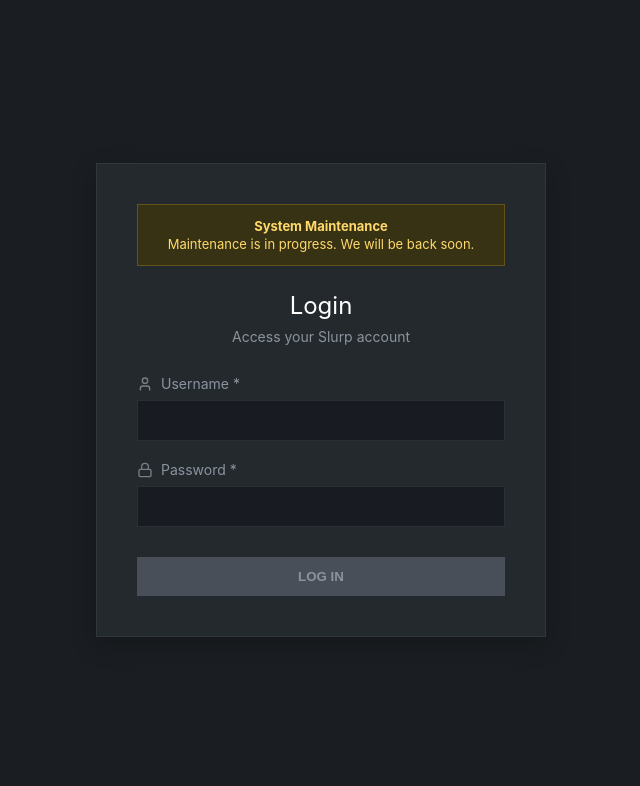
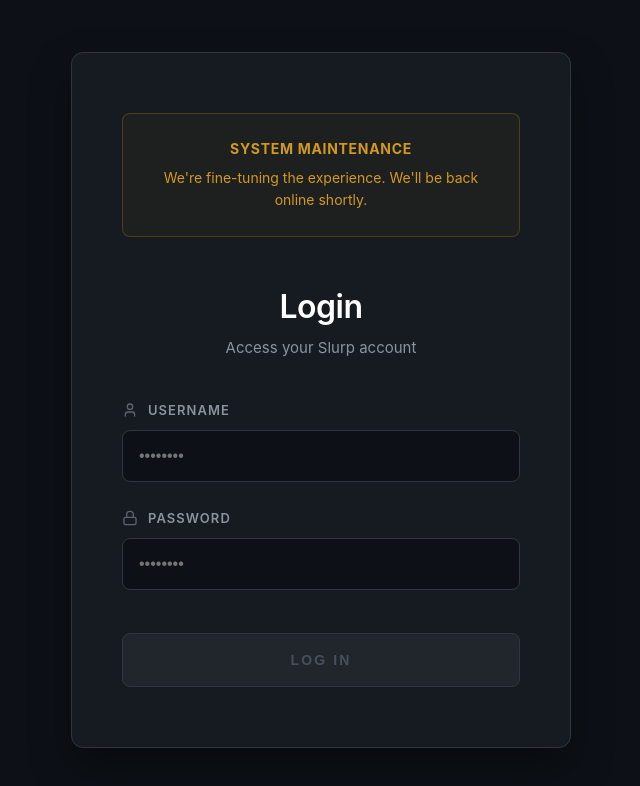
Before and after one commit to airveIo/airvelo.github.io, a plain HTML site: page index.html in a window 1280 px wide. Shown: the whole page, without its empty margins (319-959 px from the left). Drawn offline with nearby package versions, Linux system fonts and the light colour scheme.

Commit message:
Update index.html

```diff
--- a/index.html
+++ b/index.html
@@ -6,10 +6,19 @@
     <title>Slurp</title>
     <script src="https://unpkg.com/lucide@latest"></script>
     <style>
+        :root {
+            --bg-main: #0d1117;
+            --bg-card: #161b22;
+            --border-color: #30363d;
+            --text-primary: #f0f6fc;
+            --text-secondary: #8b949e;
+            --accent-warning: #d29922;
+        }
+
         body {
-            background-color: #1a1d21;
-            color: #e1e1e1;
-            font-family: -apple-system, BlinkMacSystemFont, "Segoe UI", Roboto, sans-serif;
+            background-color: var(--bg-main);
+            color: var(--text-primary);
+            font-family: 'Inter', -apple-system, BlinkMacSystemFont, "Segoe UI", Roboto, sans-serif;
             margin: 0;
             display: flex;
             justify-content: center;
@@ -17,95 +26,99 @@
             height: 100vh;
             user-select: none;
             -webkit-user-select: none;
-            -ms-user-select: none;
+            overflow: hidden;
         }
 
         .login-container {
-            background: #24292e;
-            padding: 40px;
-            border: 1px solid #30363d;
+            background: var(--bg-card);
+            padding: 60px 50px; /* Spacious internal padding */
+            border: 1px solid var(--border-color);
             width: 100%;
-            max-width: 450px;
+            max-width: 500px; /* Increased width to fix the "squished" feel */
             box-sizing: border-box;
-            border-radius: 0;
-            box-shadow: 0 8px 24px rgba(0,0,0,0.2);
+            border-radius: 12px;
+            box-shadow: 0 20px 40px rgba(0,0,0,0.4);
             pointer-events: none;
         }
 
         .maintenance-notice {
-            background-color: #383214;
-            border: 1px solid #635219;
-            color: #ffda6a;
-            padding: 12px;
-            font-size: 13px;
-            margin-bottom: 25px;
-            border-radius: 0;
-            line-height: 1.4;
+            background-color: rgba(187, 128, 9, 0.05);
+            border: 1px solid rgba(187, 128, 9, 0.3);
+            color: var(--accent-warning);
+            padding: 24px;
+            font-size: 14px;
+            margin-bottom: 50px; /* Dramatic gap after notice */
+            border-radius: 8px;
+            line-height: 1.6;
             text-align: center;
         }
 
         h2 {
-            font-size: 24px;
-            margin-bottom: 8px;
-            font-weight: 400;
+            font-size: 32px;
+            margin-bottom: 12px;
+            font-weight: 600;
             color: #ffffff;
             text-align: center;
+            letter-spacing: -0.5px;
         }
 
         .description {
-            font-size: 14px;
-            color: #8b949e;
-            margin-bottom: 30px;
+            font-size: 15px;
+            color: var(--text-secondary);
+            margin-bottom: 45px; /* Spacing before the form starts */
             display: block;
             text-align: center;
         }
 
         .form-row {
-            margin-bottom: 20px;
+            margin-bottom: 28px;
         }
 
         .label-wrapper {
             display: flex;
             align-items: center;
-            justify-content: flex-start;
-            gap: 8px;
-            margin-bottom: 8px;
-            color: #8b949e;
+            gap: 10px;
+            margin-bottom: 12px;
+            color: var(--text-secondary);
         }
 
         .label-icon {
             width: 16px;
             height: 16px;
-            opacity: 0.8;
+            opacity: 0.6;
         }
 
         label {
-            font-size: 14px;
+            font-size: 13px;
+            font-weight: 600;
+            text-transform: uppercase;
+            letter-spacing: 0.08em;
         }
 
         input {
             width: 100%;
-            padding: 12px;
-            border: 1px solid #30363d;
+            padding: 16px;
+            border: 1px solid var(--border-color);
             box-sizing: border-box;
             background-color: #0d1117;
-            color: #c9d1d9;
-            opacity: 0.5;
-            text-align: center;
-            border-radius: 0;
+            color: #484f58;
+            border-radius: 8px;
+            font-size: 16px;
         }
 
         button {
-            background-color: #484f58;
-            color: #8b949e;
-            border: none;
-            padding: 12px 24px;
-            font-weight: 600;
+            background-color: #21262d;
+            color: #484f58;
+            border: 1px solid var(--border-color);
+            padding: 18px;
+            font-size: 14px;
+            font-weight: 700;
             text-transform: uppercase;
+            letter-spacing: 0.15em;
             width: 100%;
-            margin-top: 10px;
+            margin-top: 15px;
             cursor: not-allowed;
-            border-radius: 0;
+            border-radius: 8px;
         }
     </style>
 </head>
@@ -113,8 +126,8 @@
 
     <div class="login-container">
         <div class="maintenance-notice">
-            <strong>System Maintenance</strong><br>
-            Maintenance is in progress. We will be back soon.
+            <strong style="display: block; margin-bottom: 6px; letter-spacing: 0.05em;">SYSTEM MAINTENANCE</strong>
+            We're fine-tuning the experience. We'll be back online shortly.
         </div>
 
         <h2>Login</h2>
@@ -123,17 +136,17 @@
         <div class="form-row">
             <div class="label-wrapper">
                 <i data-lucide="user" class="label-icon"></i>
-                <label>Username *</label>
+                <label>Username</label>
             </div>
-            <input type="text" disabled>
+            <input type="text" placeholder="••••••••" disabled>
         </div>
 
         <div class="form-row">
             <div class="label-wrapper">
                 <i data-lucide="lock" class="label-icon"></i>
-                <label>Password *</label>
+                <label>Password</label>
             </div>
-            <input type="password" disabled>
+            <input type="password" placeholder="••••••••" disabled>
         </div>
 
         <button disabled>Log in</button>
@@ -143,25 +156,14 @@
         lucide.createIcons();
 
         document.addEventListener('contextmenu', (e) => e.preventDefault());
-
         document.addEventListener('keydown', (e) => {
-            if (
-                e.key === 'F12' ||
-                (e.ctrlKey && e.shiftKey && ['I', 'J', 'C'].includes(e.key.toUpperCase())) ||
-                (e.ctrlKey && e.key.toUpperCase() === 'U')
-            ) {
+            if (e.key === 'F12' || (e.ctrlKey && e.shiftKey && ['I', 'J', 'C'].includes(e.key.toUpperCase())) || (e.ctrlKey && e.key.toUpperCase() === 'U')) {
                 e.preventDefault();
                 return false;
             }
         });
 
         (function() {
-            const devtools = function() {};
-            devtools.toString = function() {
-                window.location.reload();
-                return 'tuna';
-            };
-
             setInterval(function() {
                 const start = performance.now();
                 debugger;
```
